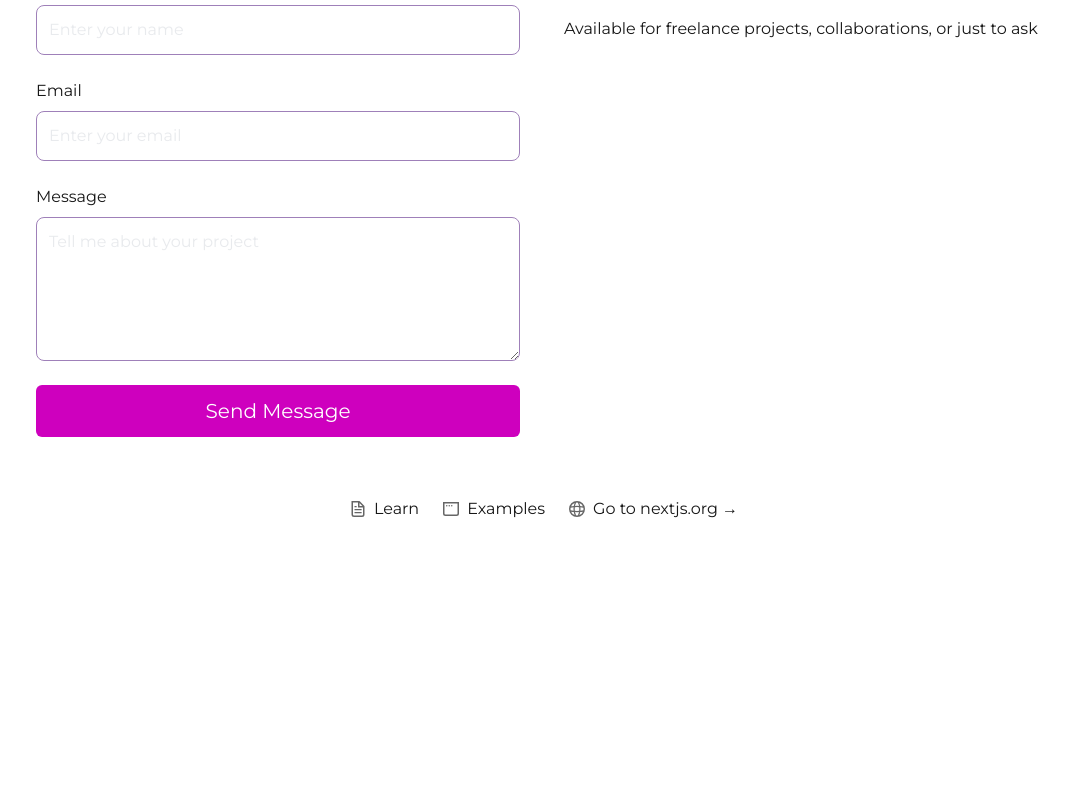
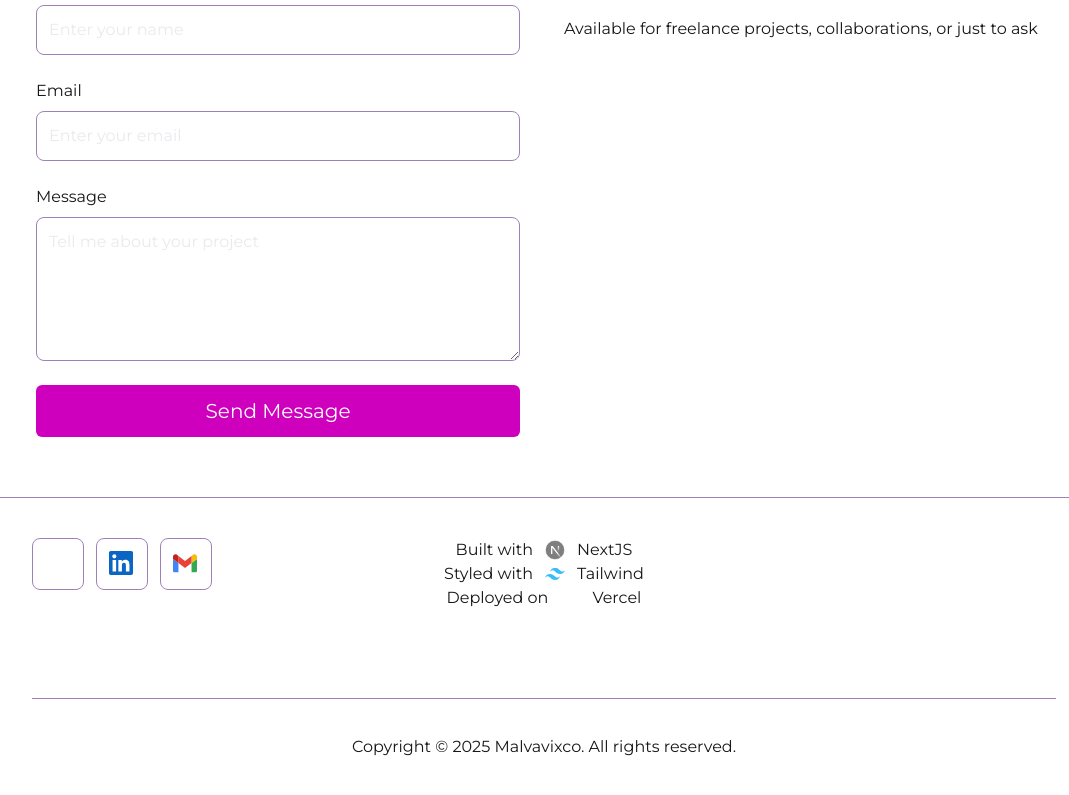
Before and after one commit to Malvavixco/portafolio, a Next.js app: page / in a window 1280 px wide. Shown: the part 1677-2472 px from the top of the page, without its empty margins (96-1165 px from the left). Before the commit the page ends 2198 px from the top, so only its background shows below. Built offline with nearby package versions, Linux system fonts and the light colour scheme.

Commit message:
Se agrega el footer

```diff
--- a/src/app/components/icons/icons.tsx
+++ b/src/app/components/icons/icons.tsx
@@ -556,3 +556,111 @@ export const PostgreSQL = (props: SVGProps<SVGSVGElement>) => (
     </g>
   </svg>
 );
+
+export const Nextjsi = (props: SVGProps<SVGSVGElement>) => (
+  <svg
+    width="1em"
+    height="1em"
+    viewBox="0 0 180 180"
+    fill="none"
+    xmlns="http://www.w3.org/2000/svg"
+    {...props}
+  >
+    <mask
+      id="nextjs_icon_dark__mask0_408_139"
+      style={{
+        maskType: "alpha",
+      }}
+      maskUnits="userSpaceOnUse"
+      x={0}
+      y={0}
+      width={180}
+      height={180}
+    >
+      <circle cx={90} cy={90} r={90} fill="black" />
+    </mask>
+    <g mask="url(#nextjs_icon_dark__mask0_408_139)">
+      <circle
+        cx={90}
+        cy={90}
+        r={87}
+        fill="black"
+        stroke="white"
+        strokeWidth={6}
+      />
+      <path
+        d="M149.508 157.52L69.142 54H54V125.97H66.1136V69.3836L139.999 164.845C143.333 162.614 146.509 160.165 149.508 157.52Z"
+        fill="url(#nextjs_icon_dark__paint0_linear_408_139)"
+      />
+      <rect
+        x={115}
+        y={54}
+        width={12}
+        height={72}
+        fill="url(#nextjs_icon_dark__paint1_linear_408_139)"
+      />
+    </g>
+    <defs>
+      <linearGradient
+        id="nextjs_icon_dark__paint0_linear_408_139"
+        x1={109}
+        y1={116.5}
+        x2={144.5}
+        y2={160.5}
+        gradientUnits="userSpaceOnUse"
+      >
+        <stop stopColor="white" />
+        <stop offset={1} stopColor="white" stopOpacity={0} />
+      </linearGradient>
+      <linearGradient
+        id="nextjs_icon_dark__paint1_linear_408_139"
+        x1={121}
+        y1={54}
+        x2={120.799}
+        y2={106.875}
+        gradientUnits="userSpaceOnUse"
+      >
+        <stop stopColor="white" />
+        <stop offset={1} stopColor="white" stopOpacity={0} />
+      </linearGradient>
+    </defs>
+  </svg>
+);
+
+export const TailwindCSSIcon = (props: SVGProps<SVGSVGElement>) => (
+  <svg
+    xmlns="http://www.w3.org/2000/svg"
+    fill="none"
+    viewBox="0 0 54 33"
+    width="1em"
+    height="1em"
+    {...props}
+  >
+    <g clipPath="url(#tailwindcss__a)">
+      <path
+        fill="#38bdf8"
+        fillRule="evenodd"
+        d="M27 0c-7.2 0-11.7 3.6-13.5 10.8 2.7-3.6 5.85-4.95 9.45-4.05 2.054.513 3.522 2.004 5.147 3.653C30.744 13.09 33.808 16.2 40.5 16.2c7.2 0 11.7-3.6 13.5-10.8-2.7 3.6-5.85 4.95-9.45 4.05-2.054-.513-3.522-2.004-5.147-3.653C36.756 3.11 33.692 0 27 0zM13.5 16.2C6.3 16.2 1.8 19.8 0 27c2.7-3.6 5.85-4.95 9.45-4.05 2.054.514 3.522 2.004 5.147 3.653C17.244 29.29 20.308 32.4 27 32.4c7.2 0 11.7-3.6 13.5-10.8-2.7 3.6-5.85 4.95-9.45 4.05-2.054-.513-3.522-2.004-5.147-3.653C23.256 19.31 20.192 16.2 13.5 16.2z"
+        clipRule="evenodd"
+      />
+    </g>
+    <defs>
+      <clipPath id="tailwindcss__a">
+        <path fill="#fff" d="M0 0h54v32.4H0z" />
+      </clipPath>
+    </defs>
+  </svg>
+);
+
+export const Vercel = (props: SVGProps<SVGSVGElement>) => (
+  <svg
+    viewBox="0 0 256 222"
+    width="1em"
+    height="1em"
+    xmlns="http://www.w3.org/2000/svg"
+    preserveAspectRatio="xMidYMid"
+    {...props}
+  >
+    <path fill="#fff" d="m128 0 128 221.705H0z" />
+  </svg>
+);
--- a/src/app/page.tsx
+++ b/src/app/page.tsx
@@ -1,7 +1,14 @@
 "use client";
 import Image from "next/image";
 import "./globals.css";
-import { LinkedIn, GitHub, Gmail } from "./components/icons/icons";
+import {
+  LinkedIn,
+  GitHub,
+  Gmail,
+  Nextjsi,
+  TailwindCSSIcon,
+  Vercel,
+} from "./components/icons/icons";
 import { tecnologias, proyectos } from "./constantes";
 import {
   AppWindow,
@@ -227,13 +234,13 @@ export default function Home() {
           <div className="max-w-5xl mx-auto space-y-8 pb-14 overflow-hidden">
             <span className="my-10 text-[#fe10f1]">My work</span>
             <h1 className="text-5xl font-bold">Projects</h1>
-            <div className="grid grid-cols-1 md:grid-cols-2 gap-4">
+            <div className="grid grid-cols-1 lg:grid-cols-2 gap-4">
               {proyectos.map((proyecto, index) => (
                 <div
                   key={index}
                   className="group w-fit overflow-hidden rounded-md"
                 >
-                  <div className="group relative w-[400px] overflow-hidden rounded-md hover:border-[#9f80b9]">
+                  <div className="group relative md:w-[400px] overflow-hidden rounded-md hover:border-[#9f80b9]">
                     <Link href={proyecto.url} target="blank">
                       <Image
                         src={proyecto.urlImg}
@@ -289,7 +296,7 @@ export default function Home() {
             </div>
           </div>
         </section>
-        <section className="w-full " id="contact">
+        <section className="w-full border-b-1 border-[#9f80b9]" id="contact">
           <div className="max-w-5xl mx-auto space-y-8 pb-14 overflow-hidden">
             <span className="my-10 text-[#fe10f1]">
               Let&apos;s start creating
@@ -337,52 +344,49 @@ export default function Home() {
           </div>
         </section>
       </main>
-      <footer className="row-start-3 flex gap-[24px] flex-wrap items-center justify-center">
+      <footer className="w-full">
+        <div className="max-w-5xl mx-auto space-y-8 pb-14 overflow-hidden grid grid-cols-1 md:grid-cols-2 lg:grid-cols-3 pt-10 border-b-1 border-[#9f80b9]">
+          <div className="flex gap-3 justify-center md:justify-start">
             <a
-          className="flex items-center gap-2 hover:underline hover:underline-offset-4"
-          href="https://nextjs.org/learn?utm_source=create-next-app&utm_medium=appdir-template-tw&utm_campaign=create-next-app"
-          target="_blank"
-          rel="noopener noreferrer"
+              href="https://github.com/Malvavixco"
+              className="text-white text-2xl w-13 h-13 p-3 border-1 rounded-lg border-[#9f80b9]"
+              target="blank"
             >
-          <Image
-            aria-hidden
-            src="/file.svg"
-            alt="File icon"
-            width={16}
-            height={16}
-          />
-          Learn
+              <GitHub />
             </a>
             <a
-          className="flex items-center gap-2 hover:underline hover:underline-offset-4"
-          href="https://vercel.com/templates?framework=next.js&utm_source=create-next-app&utm_medium=appdir-template-tw&utm_campaign=create-next-app"
-          target="_blank"
-          rel="noopener noreferrer"
+              href="https://linkedin.com/in/eduardo-valverde-santillan"
+              className="text-white text-2xl w-13 h-13 p-3 border-1 rounded-lg border-[#9f80b9]"
+              target="blank"
             >
-          <Image
-            aria-hidden
-            src="/window.svg"
-            alt="Window icon"
-            width={16}
-            height={16}
-          />
-          Examples
+              <LinkedIn />
             </a>
-        <a
-          className="flex items-center gap-2 hover:underline hover:underline-offset-4"
-          href="https://nextjs.org?utm_source=create-next-app&utm_medium=appdir-template-tw&utm_campaign=create-next-app"
-          target="_blank"
-          rel="noopener noreferrer"
-        >
-          <Image
-            aria-hidden
-            src="/globe.svg"
-            alt="Globe icon"
-            width={16}
-            height={16}
-          />
-          Go to nextjs.org →
-        </a>
+            <span className="text-white text-2xl w-13 h-13 p-3 border-1 rounded-lg border-[#9f80b9]">
+              <Gmail />
+            </span>
+          </div>
+          <div className="flex flex-col">
+            <div className="flex items-center justify-center">
+              <span className="mr-3">Built with </span>
+              <Nextjsi className="h-5 w-5 mr-3 opacity-50" />
+              <span>NextJS</span>
+            </div>
+            <div className="flex items-center justify-center">
+              <span className="mr-3">Styled with </span>
+              <TailwindCSSIcon className="h-5 w-5 mr-3" />
+              <span>Tailwind</span>
+            </div>
+            <div className="flex items-center justify-center">
+              <span className="mr-3">Deployed on</span>
+              <Vercel className="h-5 w-5 mr-3" />
+              <span>Vercel</span>
+            </div>
+          </div>
+          <div></div>
+        </div>
+        <div className="max-w-5xl mx-auto space-y-8 pb-14 overflow-hidden pt-9 flex justify-center">
+          <span className="text-center">Copyright © 2025 Malvavixco. All rights reserved.</span>
+        </div>
       </footer>
     </>
   );
```
Lines whose indentation alone changed are shown as unchanged.
